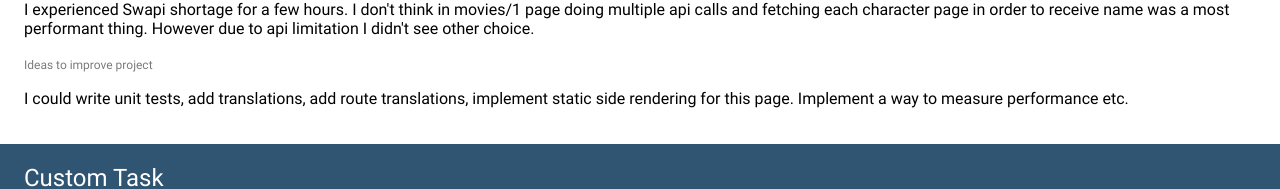
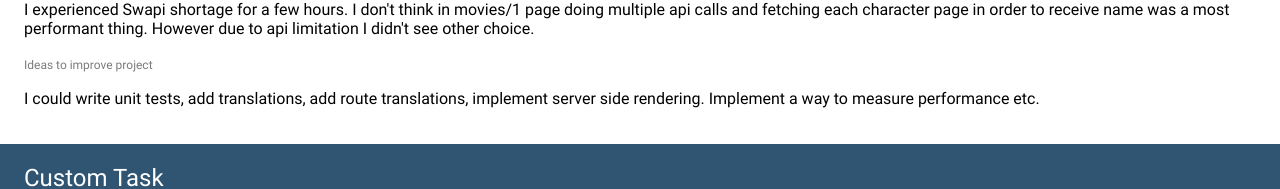
Before and after one commit to ArnasDickus/custom-task, a Next.js app: page / in a window 1280 px wide. Shown: the part 666-855 px from the top of the page. Built offline with nearby package versions, Linux system fonts and the light colour scheme.

Commit message:
build static out

```diff
--- a/src/components/pages/page-lang/page-lang.tsx
+++ b/src/components/pages/page-lang/page-lang.tsx
@@ -54,7 +54,7 @@ const PageLang = () => {
         />
         <DataPiece
           label="Ideas to improve project"
-          text="I could write unit tests, add translations, add route translations, implement static side rendering for this page. Implement a way to measure performance etc."
+          text="I could write unit tests, add translations, add route translations, implement server side rendering. Implement a way to measure performance etc."
         />
       </LargeWrapper>
     </ContainerPageLang>
```
Also changed, not shown: 21 other files (tests, documents, lock files or other folders).
